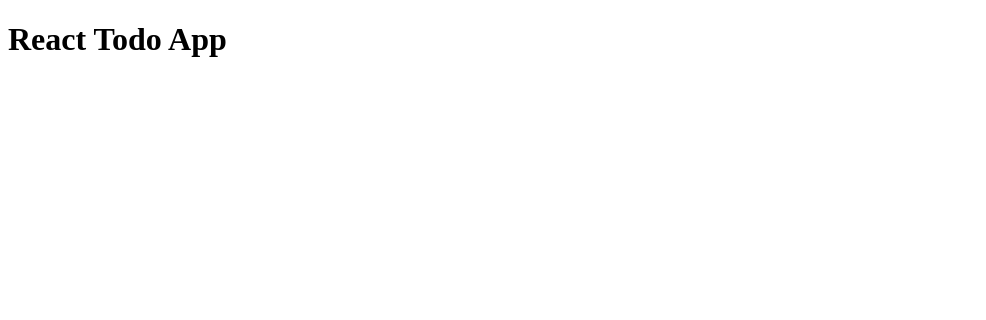
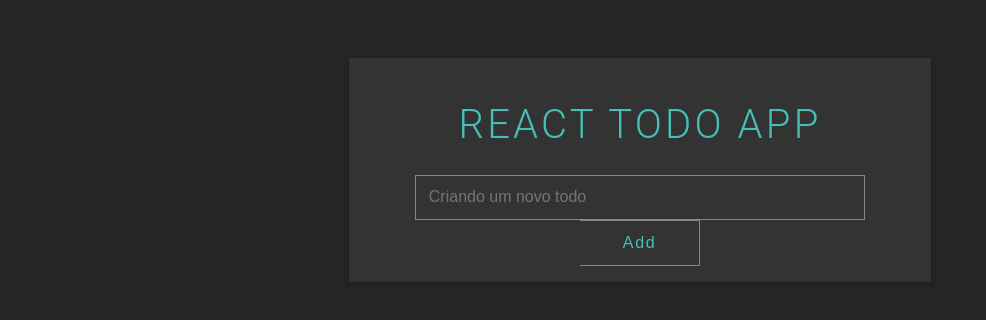
Before and after one commit to rhayanebarros/todo-react, a React (Create React App) app: page / in a window 1280 px wide. Shown: the top 320 px of the page, without its empty margins (0-986 px from the left). Built offline with nearby package versions, Linux system fonts and the light colour scheme.

Commit message:
[WIP]css e button.

```diff
--- /dev/null
+++ b/src/App.css
@@ -0,0 +1,108 @@
+*,
+*::before,
+*::after {
+  box-sizing: border-box;
+}
+
+body {
+  padding: 50px;
+  color: #f7f7f7;
+  min-height: 100vh;
+  background: #252525;
+  text-rendering: optimizeSpeed;
+  font-family: "Roboto", sans-serif;
+}
+
+.App {
+  padding: 1rem;
+  max-width: 50%;
+  margin: 0 auto;
+  text-align: center;
+  background: #333;
+  box-shadow: rgba(0, 0, 0, 0.25) 0px 2px 5px;
+}
+
+h1 {
+  font-weight: 300;
+  color: #44c0b6;
+  font-size: 2.5rem;
+  letter-spacing: 0.2rem;
+  text-transform: uppercase;
+}
+
+.input-wrapper {
+  margin: 3.5rem;
+}
+
+.todos-wrapper {
+  margin-bottom: 2.5rem;
+}
+
+.todo {
+  display: flex;
+  justify-content: center;
+  align-items: flex-start;
+}
+
+input {
+  width: 450px;
+  padding: 0.8em;
+}
+
+input:focus {
+  outline: none;
+}
+
+button {
+  width: 120px;
+  padding: 0.8em;
+  cursor: pointer;
+  font-weight: 400;
+  letter-spacing: 0.1rem;
+}
+
+input,
+button {
+  font-size: 1em;
+  appearance: none;
+  color: currentcolor;
+  background: transparent;
+  border: 1px solid #828691;
+}
+
+.add-button {
+  color: #44c0b6;
+  border-left: none;
+}
+
+.delete-button {
+  color: #fe6a6a;
+}
+
+ul {
+  padding: 0;
+  list-style: none;
+  margin-bottom: 0px;
+}
+
+li {
+  width: 450px;
+  padding: 0.85em;
+  text-align: left;
+  margin-bottom: 0.5rem;
+  background: #494847;
+  letter-spacing: 0.02rem;
+  transition: all 0.3s ease-out;
+  border-left: 5px solid #cf972e;
+}
+
+li:last-child {
+  margin-bottom: 0px;
+}
+
+.empty {
+  font-size: 20px;
+  font-weight: 400;
+  color: #cf972e;
+  letter-spacing: 0.2rem;
+}
--- a/src/App.js
+++ b/src/App.js
@@ -1,9 +1,16 @@
+import './App.css';
+
 function App() {
   return (
-    <div className="App">
-      <header className="App-header">
-        <h1> React Todo App </h1>
-      </header>
+    <div className='App'>
+      <h1>React Todo App</h1>
+
+      <div>
+        <input type='text' name='todo' placeholder='Criando um novo todo'/>
+        <button className='add-button'>
+          Add
+        </button>
+      </div>
     </div>
   );
 }
```
